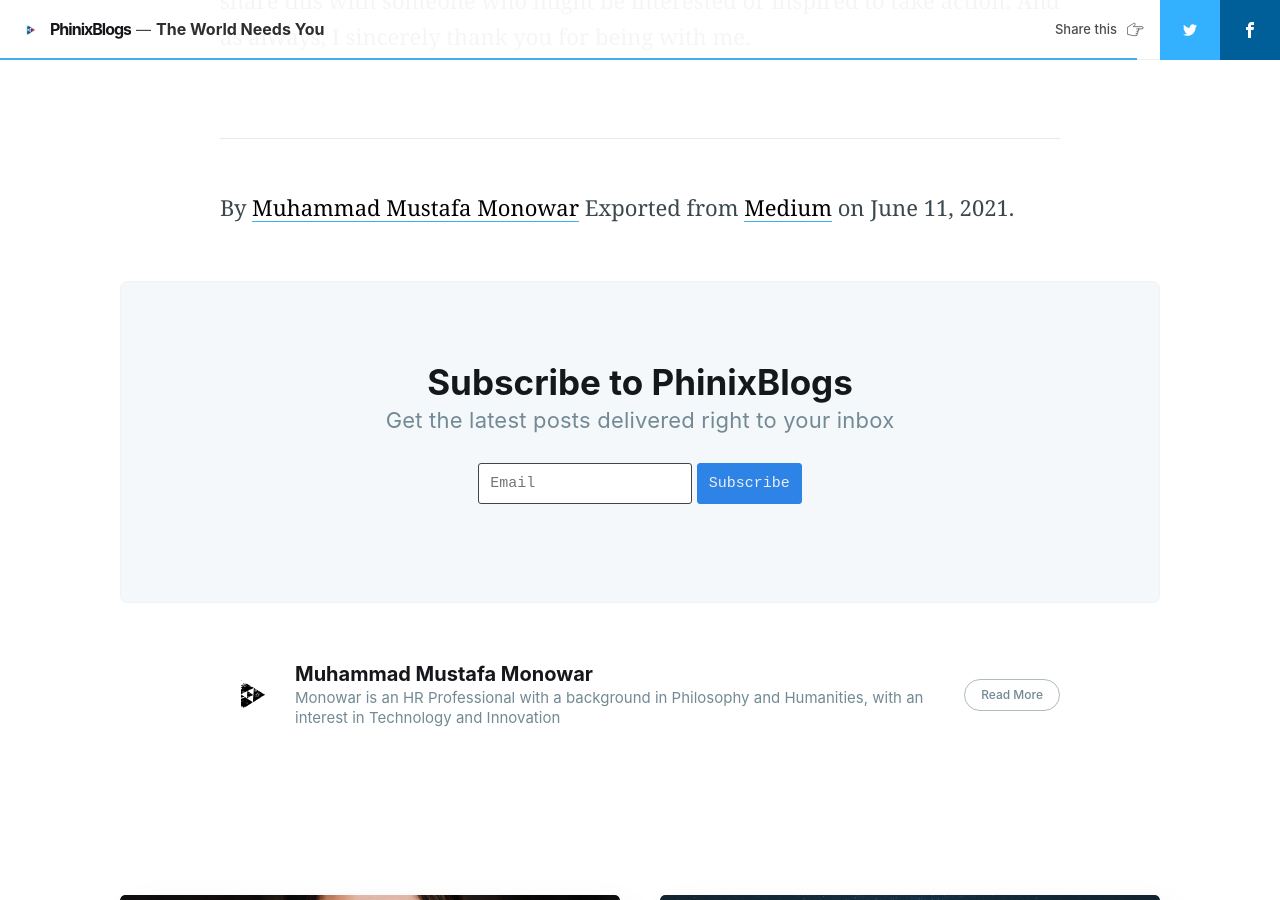
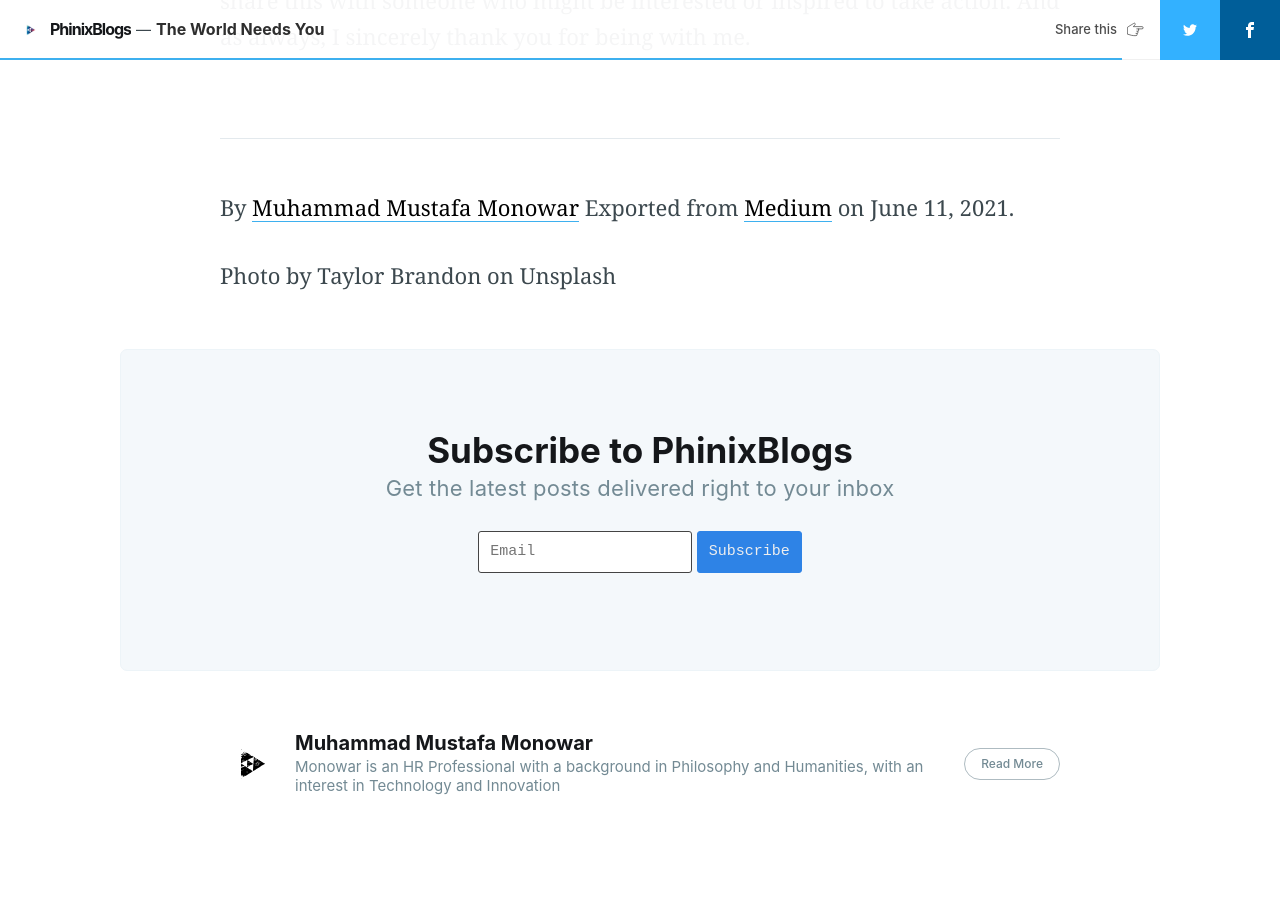
Before and after one commit to phinixgreen/phinixblogs, a Jekyll site: the page built from _posts/2021-03-05-The-World-Needs-You.md, in a window 1280 px wide and 900 px high, scrolled down 4482 px. Built offline with Jekyll 4.4.1, drawn with Linux system fonts in a browser that asks for light colours; nearby versions of some CDN libraries; comment, search, counter and statistics services are not loaded.

Commit message:
photo update posts 4

```diff
--- a/_posts/2021-03-05-The-World-Needs-You.md
+++ b/_posts/2021-03-05-The-World-Needs-You.md
@@ -1,7 +1,7 @@
 ---
 layout: post
 current: post
-cover: assets/images/
+cover: assets/images/taylor-brandon-jYI7L4zLFkM-unsplash.jpg
 navigation: True
 title: The World Needs You
 date: 2021-03-05 10:18:00
@@ -124,3 +124,5 @@ take action. And as always, I sincerely thank you for being with me.
 ---
 By [Muhammad Mustafa Monowar](https://medium.com/@mmmonowar)
 Exported from [Medium](https://medium.com) on June 11, 2021.
+
+Photo by Taylor Brandon on Unsplash
```
Also changed, not shown: _posts/2020-07-23-Feel-Good.md (+3 -1 lines), 2 other files.
